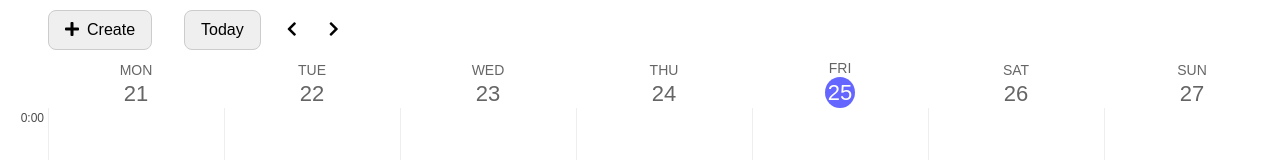
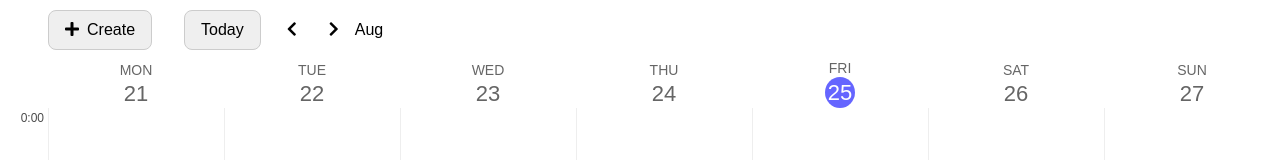
Before and after one commit to petskovvlad/calendar-react, a React app: page / in a window 1280 px wide. Shown: the top 160 px of the page. Built offline with nearby package versions, Linux system fonts and the light colour scheme.

Commit message:
display correct month in header

```diff
--- a/src/App.jsx
+++ b/src/App.jsx
@@ -24,12 +24,25 @@ const App = () => {
     setWeekStartDate(getWeekStartDate(new Date()));
   }
 
+    const startOfWeek = getWeekStartDate(new Date(weekStartDate)).toLocaleString('en-us', {month: 'short'});
+    const nextWeekStartDate = new Date(weekStartDate);
+    nextWeekStartDate.setDate(nextWeekStartDate.getDate() + 7);
+    const endOfWeek = nextWeekStartDate.toLocaleString('en-us', {month: 'short'})
+
+    let monthText = startOfWeek;
+    if(startOfWeek !== endOfWeek) {
+      monthText = `${startOfWeek} - ${endOfWeek}`
+    }
+
+
+
   return (
     <>
       <Header
         nextWeek={nextWeek}
         prevWeek={prevWeek}
         todayHandler={todayHandler}
+        monthText={monthText}
       />
       <Calendar weekDates={weekDates} />
     </>
--- a/src/components/header/Header.jsx
+++ b/src/components/header/Header.jsx
@@ -1,7 +1,7 @@
 import React, { useState } from 'react';
 import './header.scss';
 
-const Header = ({ nextWeek, prevWeek, todayHandler }) => {
+const Header = ({ nextWeek, prevWeek, todayHandler, monthText }) => {
   const [isOpen, setIsOpen] = useState(false);
 
   return (
@@ -17,7 +17,7 @@ const Header = ({ nextWeek, prevWeek, todayHandler }) => {
         <button className="icon-button navigation__nav-icon" onClick={nextWeek}>
           <i className="fas fa-chevron-right"></i>
         </button>
-        <span className="navigation__displayed-month"></span>
+        <span className="navigation__displayed-month">{monthText}</span>
       </div>
     </header>
   );
```
